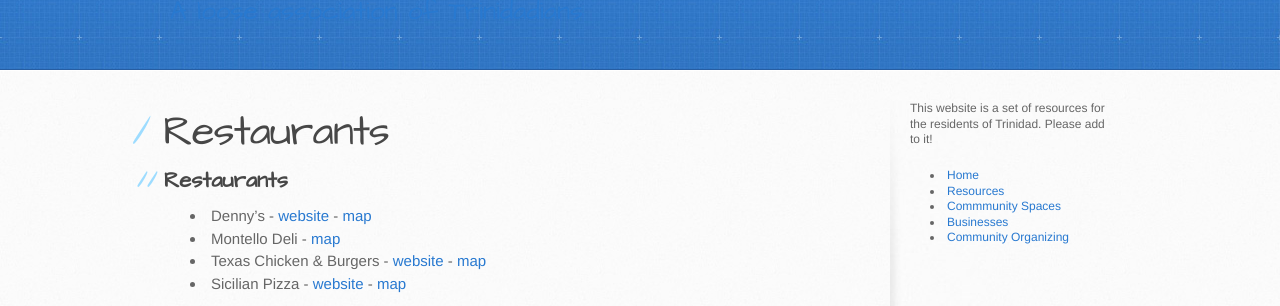
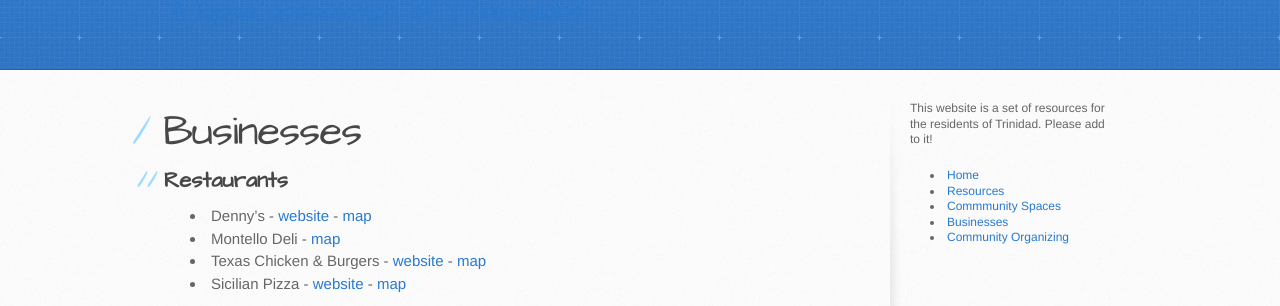
Before and after one commit to gbinal/tobago, a Jekyll site: the page built from businesses.md, in a window 1280 px wide. Shown: the part 203-509 px from the top of the page. Built offline with Jekyll 4.4.1, drawn with Linux system fonts in a browser that asks for light colours; our own code applies the rules of GitHub Pages for plain Markdown files.

Commit message:
trying to change page title

```diff
--- a/businesses.md
+++ b/businesses.md
@@ -1,3 +1,9 @@
+---
+layout: default
+title: Businesses
+published: true
+---
+
 
 ## Restaurants
 
```
